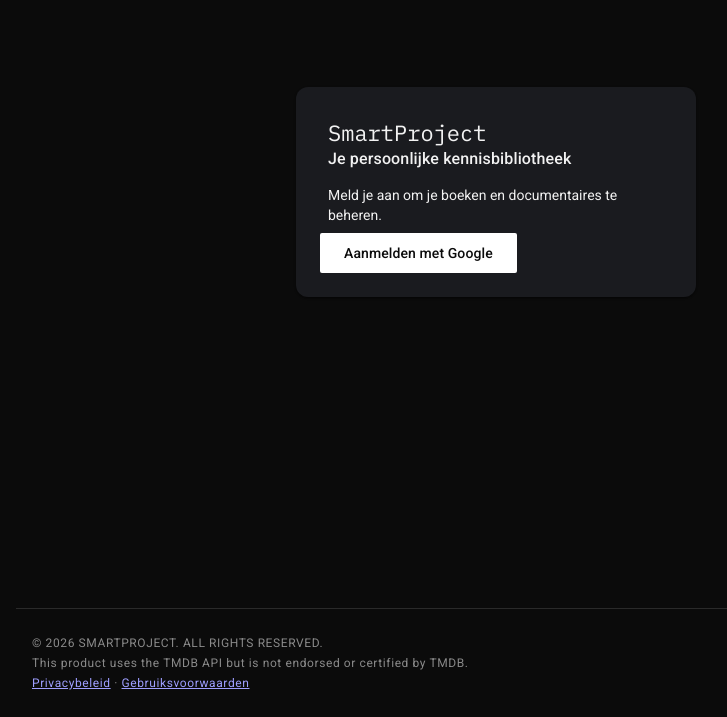
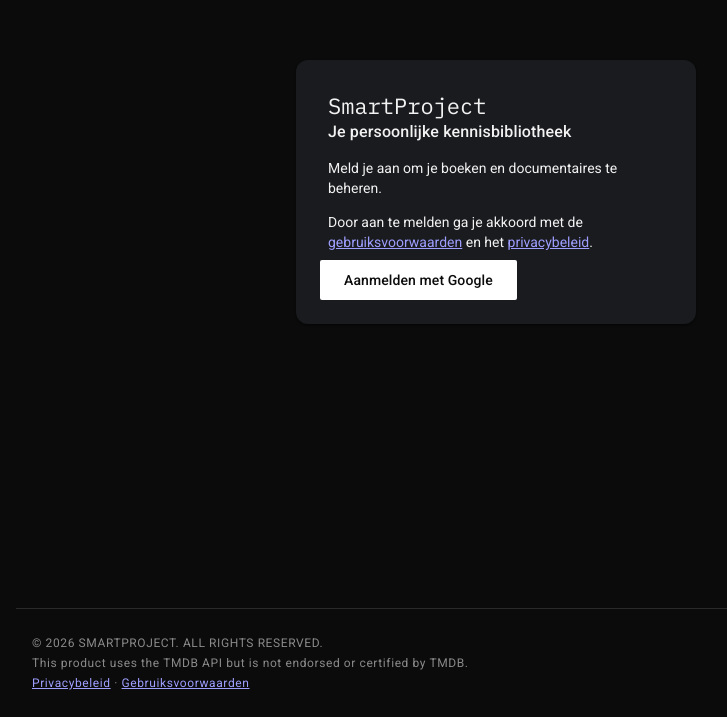
Before and after one commit to quin4356/SmartProject, an Angular app in the folder frontend/: page /login in a window 1280 px wide. Shown: the part 224-941 px from the top of the page, without its empty margins (144-871 px from the left). Built offline with nearby package versions, Linux system fonts and the light colour scheme.

Commit message:
frontend: add consent notice to login page

```diff
--- a/frontend/src/app/pages/login/login.html
+++ b/frontend/src/app/pages/login/login.html
@@ -9,6 +9,11 @@
       @if (errorMessage()) {
         <p class="login__error">{{ errorMessage() }}</p>
       }
+      <p class="login__consent">
+        Door aan te melden ga je akkoord met de
+        <a routerLink="/terms">gebruiksvoorwaarden</a> en het
+        <a routerLink="/privacy">privacybeleid</a>.
+      </p>
     </mat-card-content>
     <mat-card-actions>
       <button mat-flat-button type="button" (click)="signInWithGoogle()">
--- a/frontend/src/app/pages/login/login.scss
+++ b/frontend/src/app/pages/login/login.scss
@@ -14,4 +14,8 @@
   &__error {
     color: #b3261e;
   }
+
+  &__consent {
+    font-size: 0.875rem;
+  }
 }
--- a/frontend/src/app/pages/login/login.ts
+++ b/frontend/src/app/pages/login/login.ts
@@ -1,11 +1,12 @@
 import { Component, inject, signal } from '@angular/core';
 import { MatButtonModule } from '@angular/material/button';
 import { MatCardModule } from '@angular/material/card';
+import { RouterLink } from '@angular/router';
 import { Auth } from '../../core/auth';
 
 @Component({
   selector: 'app-login',
-  imports: [MatButtonModule, MatCardModule],
+  imports: [MatButtonModule, MatCardModule, RouterLink],
   templateUrl: './login.html',
   styleUrl: './login.scss',
 })
```
Also changed, not shown: 1 other file (tests, documents, lock files or other folders).
